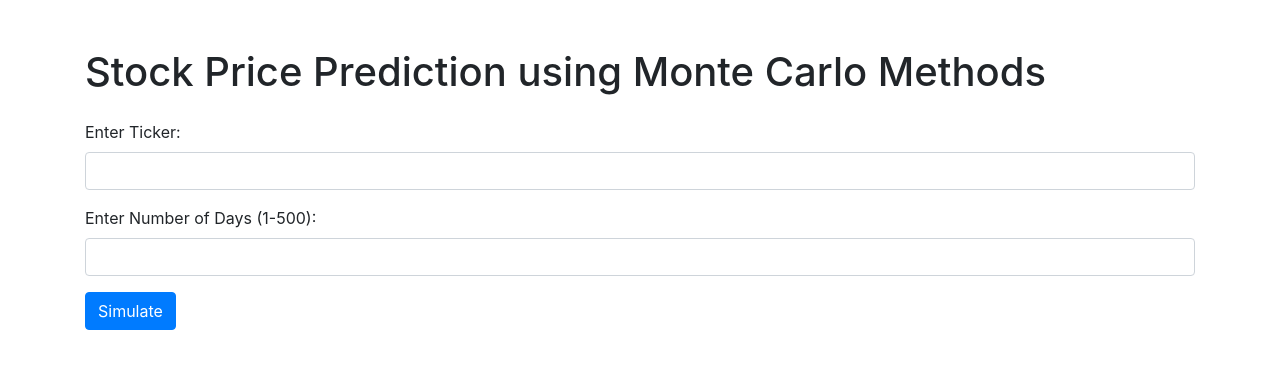
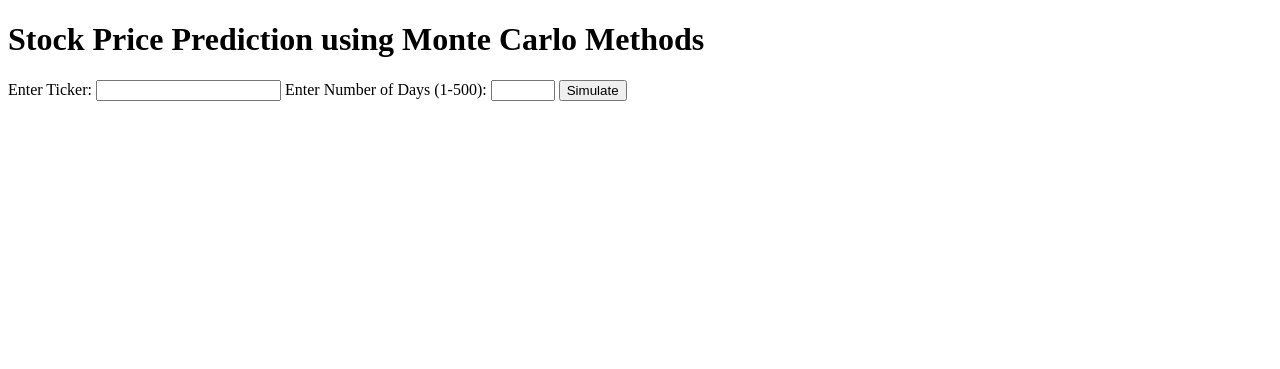
Before and after one commit to ryanznie/quant-MC-methods, a Flask app: page / in a window 1280 px wide. Shown: the top 369 px of the page. Run offline with Flask 3, Linux system fonts and the light colour scheme; some libraries are stand-ins or nearby versions.

Commit message:
Revert "Updated designs to use bootstrap"
This reverts commit a768b65cdcac37c524c80b5d3bcf61bb3ff0da80.

```diff
--- a/app/app.py
+++ b/app/app.py
@@ -8,9 +8,6 @@ matplotlib.use('agg')
 import os
 
 app = Flask(__name__)
-
-# Specify the folder from which Flask will serve static files
-app.static_folder = 'static'
 
 @app.route('/')
 def index():
@@ -33,14 +30,14 @@ def get_plots(ticker, days):
 
     final_points, num_sim = simulate(data, days, ticker) # return image path too
 
-    # create a static dir if it odes not already exist
+        # create a static dir if it odes not already exist
     if not os.path.exists('static'):
-        logger.info('OUTPUT DIRECTORY DOES NOT EXIST, CREATING: static')
-        os.mkdir('static')
+        logger.info(f'OUTPUT DIRECTORY DOES NOT EXIST, CREATING: static')
+        os.mkdir(output_dir)
 
     # plotting
     fig, axes = plt.subplots(1, 2, figsize=(12,4))
-    fig.suptitle("Simulated {} times...: {} ({} days ahead)".format(num_sim, ticker, days), fontsize=18, y=1)
+    fig.suptitle(f"Simulated {num_sim} times...: {ticker} ({days} days ahead)", fontsize=18, y = 1)
 
     ## plot histogram
     axes[0].hist(final_points, bins='auto', density=False)
@@ -53,12 +50,12 @@ def get_plots(ticker, days):
     plt.title("Boxplot of future prices")
     plt.xlabel("Price in USD")
 
-    plot_url = 'static/{}_sim{}D.png'.format(ticker, days)  # Add .png extension
-    logger.info('SAVING PLOT TO: {}'.format(plot_url))
-    fig.savefig(plot_url)
+    plot_url = f'static/{ticker}_sim{days}D' # change output file path here
+    logger.info(f'SAVING PLOT TO: {plot_url}')
+    fig.savefig(f'{plot_url}')
     plt.close(fig)
 
-    # return render_template('plots.html', image_path=image_path)
+    #return render_template('plots.html', image_path=image_path)
     return jsonify({
                     'image_url': plot_url,
                     'ticker': ticker,
--- a/app/app_utils.py
+++ b/app/app_utils.py
@@ -37,7 +37,6 @@ def simulate(data, time, ticker, num_sim=100):
     MC simulates {time} days into the future {num_sim} times using Monte Carlo methods
     Plots and store results in {output_dir} (default: static)
     """
-    time = int(time)
     df = data[0]
     mu, sigma = data[1]
 
@@ -53,7 +52,7 @@ def simulate(data, time, ticker, num_sim=100):
     # MC simulate num_sim times
     for sim in range(num_sim):
         S_pos = [S0]
-        Z = np.random.normal(0,1, time)
+        Z = np.random.normal(0,1, size = time)
         for t in range(0, time):
             S_pos.append(S_pos[t] + S_pos[t]*(muS + sigma*Z[t]))
         final_points.append(S_pos[-1])
--- a/app/templates/index.html
+++ b/app/templates/index.html
@@ -4,29 +4,21 @@
     <meta charset="UTF-8">
     <meta name="viewport" content="width=device-width, initial-scale=1.0">
     <title>Stock Price Prediction using Monte Carlo Methods</title>
-    <!-- Add Bootstrap CSS -->
-    <link rel="stylesheet" href="https://stackpath.bootstrapcdn.com/bootstrap/4.5.2/css/bootstrap.min.css">
 </head>
 <body>
-    <div class="container">
-        <h1 class="mt-5">Stock Price Prediction using Monte Carlo Methods</h1>
+    <h1>Stock Price Prediction using Monte Carlo Methods</h1>
 
-        <form id="plotForm" class="mt-4">
-            <div class="form-group">
-                <label for="ticker">Enter Ticker:</label>
-                <input type="text" id="ticker" name="ticker" class="form-control" required>
-            </div>
+    <form id="plotForm">
+        <label for="ticker">Enter Ticker:</label>
+        <input type="text" id="ticker" name="ticker" required>
 
-            <div class="form-group">
-                <label for="days">Enter Number of Days (1-500):</label>
-                <input type="number" id="days" name="days" class="form-control" min="1" max="500" required>
-            </div>
+        <label for="days">Enter Number of Days (1-500):</label>
+        <input type="number" id="days" name="days" min="1" max="500" required>
 
-            <button type="button" class="btn btn-primary" onclick="MCsimulate()">Simulate</button>
-        </form>
+        <button type="button" onclick="MCsimulate()">Simulate</button>
+    </form>
 
-        <div id="plotContainer" class="mt-5"></div>
-    </div>
+    <div id="plotContainer"></div>
 
     <script>
         function MCsimulate() {
@@ -58,16 +50,8 @@
             })
             .then(response => response.json())
             .then(data => {
-                // Create an <img> element with the plot image URL
-                var plotImage = document.createElement('img');
-                plotImage.src = data.image_url;
-                plotImage.alt = 'Generated Plot';
-                plotImage.classList.add('img-fluid'); // Add Bootstrap class for responsive images
-
-                // Clear previous content of plotContainer and append the new <img> element
-                var plotContainer = document.getElementById('plotContainer');
-                plotContainer.innerHTML = '';
-                plotContainer.appendChild(plotImage);
+                // Display the generated plot
+                document.getElementById('plotContainer').innerHTML = '<img src="' + data.image_url + '" alt="Generated Plot">';
             })
             .catch(error => {
                 console.error('Error:', error);
```
Also changed, not shown: app/static/AAPL_sim320D.png (added), app/static/AMD_sim220D.png (added), app/static/aapl_sim123D.png (deleted).
